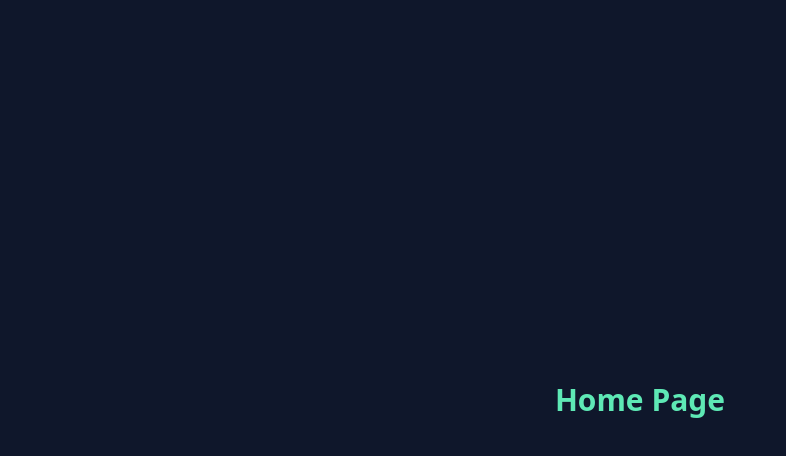
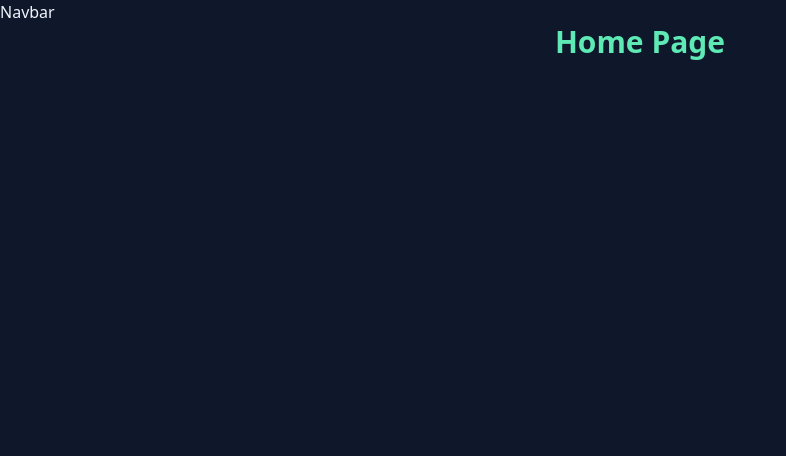
Before and after one commit to GreenXred/World-Map-Dashboard, a React (Vite) app: page / in a window 1280 px wide. Shown: the top 456 px of the page, without its empty margins (0-786 px from the left). Built offline with nearby package versions, Linux system fonts and the light colour scheme.

Commit message:
Новый комопент Navbar.tsx

```diff
--- a/src/App.tsx
+++ b/src/App.tsx
@@ -1,12 +1,17 @@
 import { Route, Routes } from "react-router-dom";
+
 import Home from "./pages/Home/Home";
 import Country from "./pages/Country/Country";
 import About from "./pages/About/About";
 import Map from "./pages/Map/Map";
 
+import Navbar from "./components/Navbar";
+
+
 export default function App() {
   return (
-    <div className="min-h-screen flex items-center justify-center bg-slate-900">
+    <div className="min-h-screen bg-slate-900 text-slate-100">
+      <Navbar />
       <Routes>
         <Route path="/" element={<Home />} />
         <Route path="/country/:code" element={<Country />} />
--- /dev/null
+++ b/src/components/Navbar.tsx
@@ -0,0 +1,7 @@
+export default function Navbar() {
+    return (
+        <header>
+            Navbar
+        </header>
+    );
+}
```
